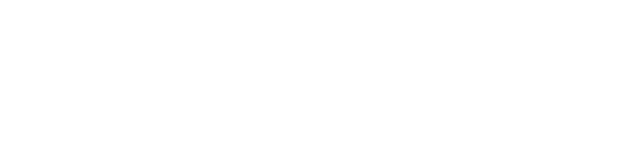
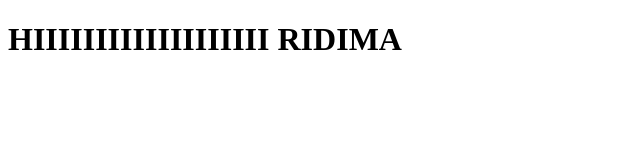
Before and after one commit to mousumiaktar/test, a plain HTML site: page index.html in a window 1280 px wide. Shown: the whole page, without its empty margins (0-640 px from the left). Drawn offline with Linux system fonts and the light colour scheme.

Commit message:
hello world

```diff
--- a/index.html
+++ b/index.html
@@ -6,6 +6,6 @@
     <title>Document</title>
 </head>
 <body>
-    <h1></h1>
+    <h1>HIIIIIIIIIIIIIIIIIII RIDIMA</h1>
 </body>
 </html>
```
